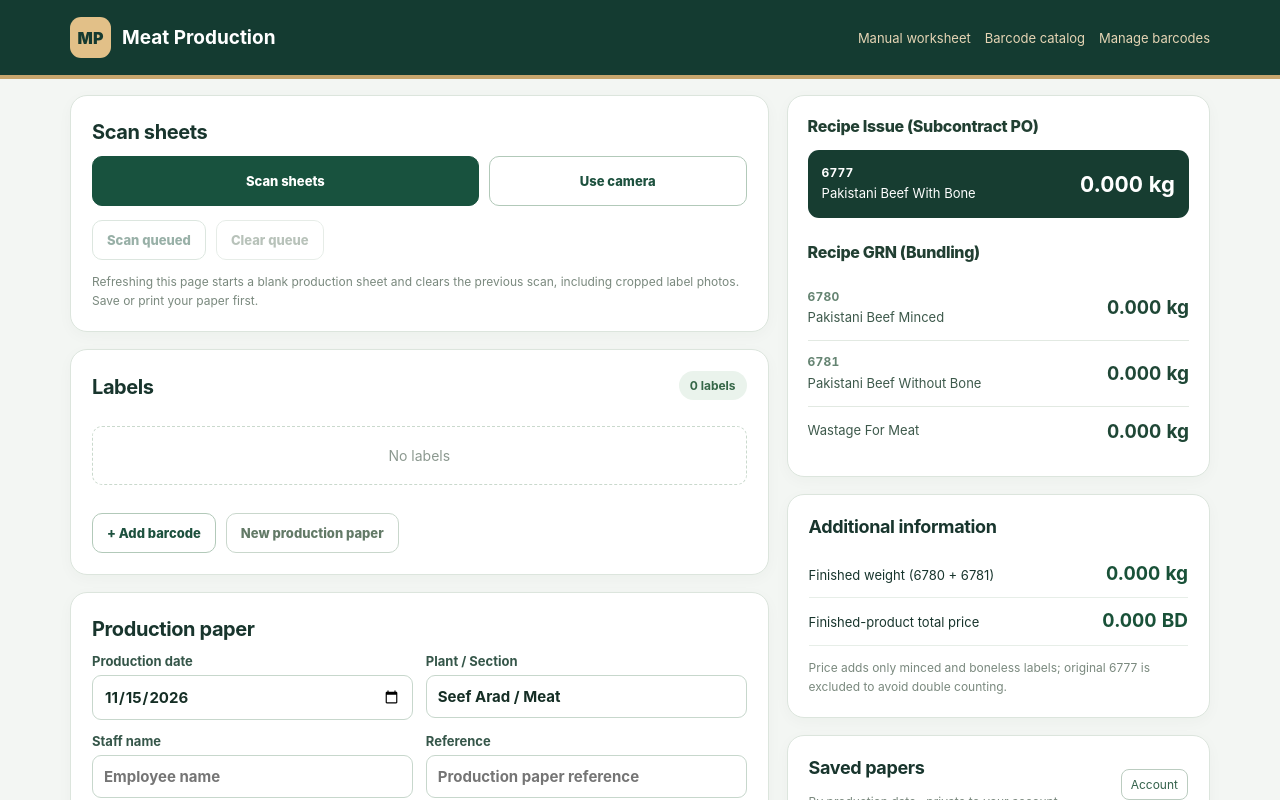
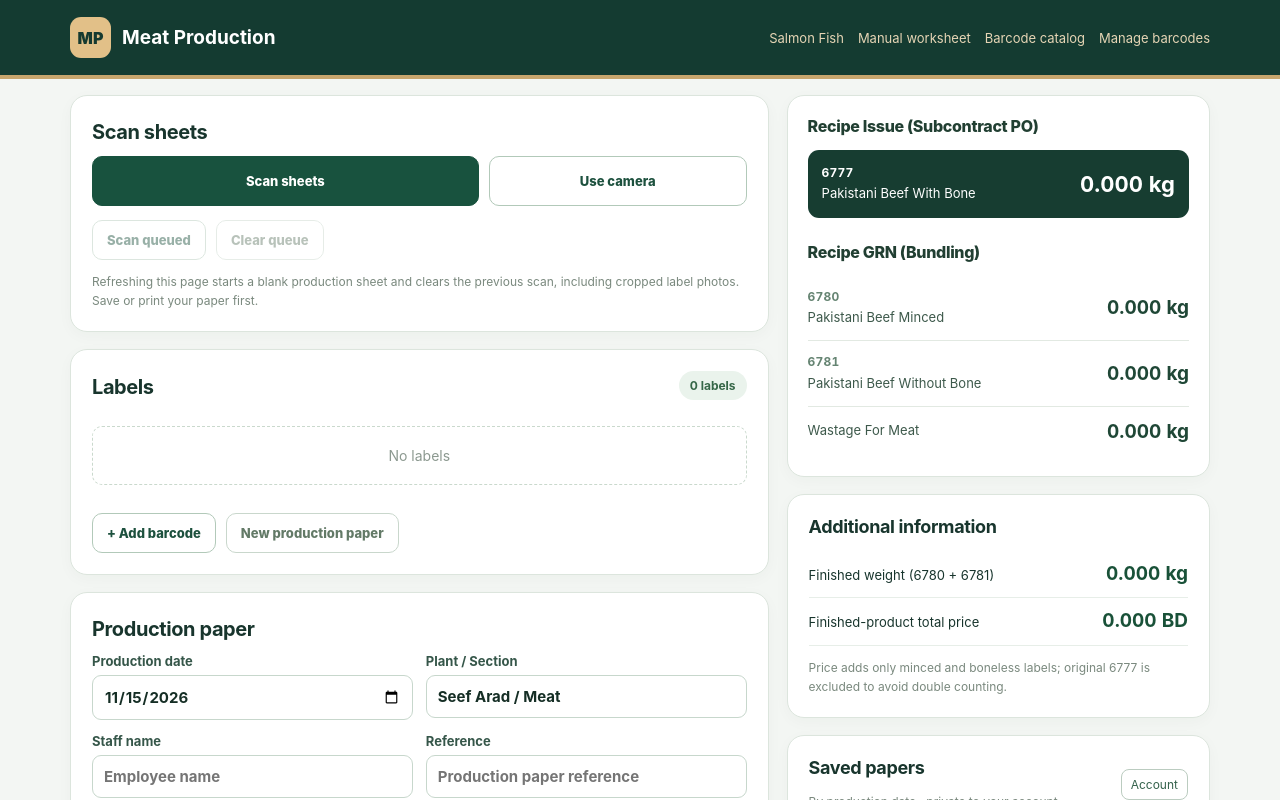
Before and after one commit to locacollection/Alhelli-Meat-Prod-Paper, a plain HTML site: page index.html in a window 1280 px wide. Shown: the top 800 px of the page. Drawn offline with nearby package versions, Linux system fonts and the light colour scheme.

Commit message:
Add Salmon Fish Production navigation alongside meat

```diff
--- a/index.html
+++ b/index.html
@@ -9,7 +9,7 @@
 <link rel="stylesheet" href="scanner.css?v=mixed-labels-23">
 </head>
 <body>
-<header class="site-head noprint"><div class="container header-row"><div class="brand"><div class="brandmark">MP</div><div><strong>Meat Production</strong></div></div><nav><a href="./manual-worksheet.html">Manual worksheet</a><a href="./barcode-catalog.html">Barcode catalog</a><a href="./custom-barcodes.html">Manage barcodes</a></nav></div></header>
+<header class="site-head noprint"><div class="container header-row"><div class="brand"><div class="brandmark">MP</div><div><strong>Meat Production</strong></div></div><nav><a href="./fish-production.html">Salmon Fish</a><a href="./manual-worksheet.html">Manual worksheet</a><a href="./barcode-catalog.html">Barcode catalog</a><a href="./custom-barcodes.html">Manage barcodes</a></nav></div></header>
 <main class="container noprint">
 
   <div class="workgrid">
```
